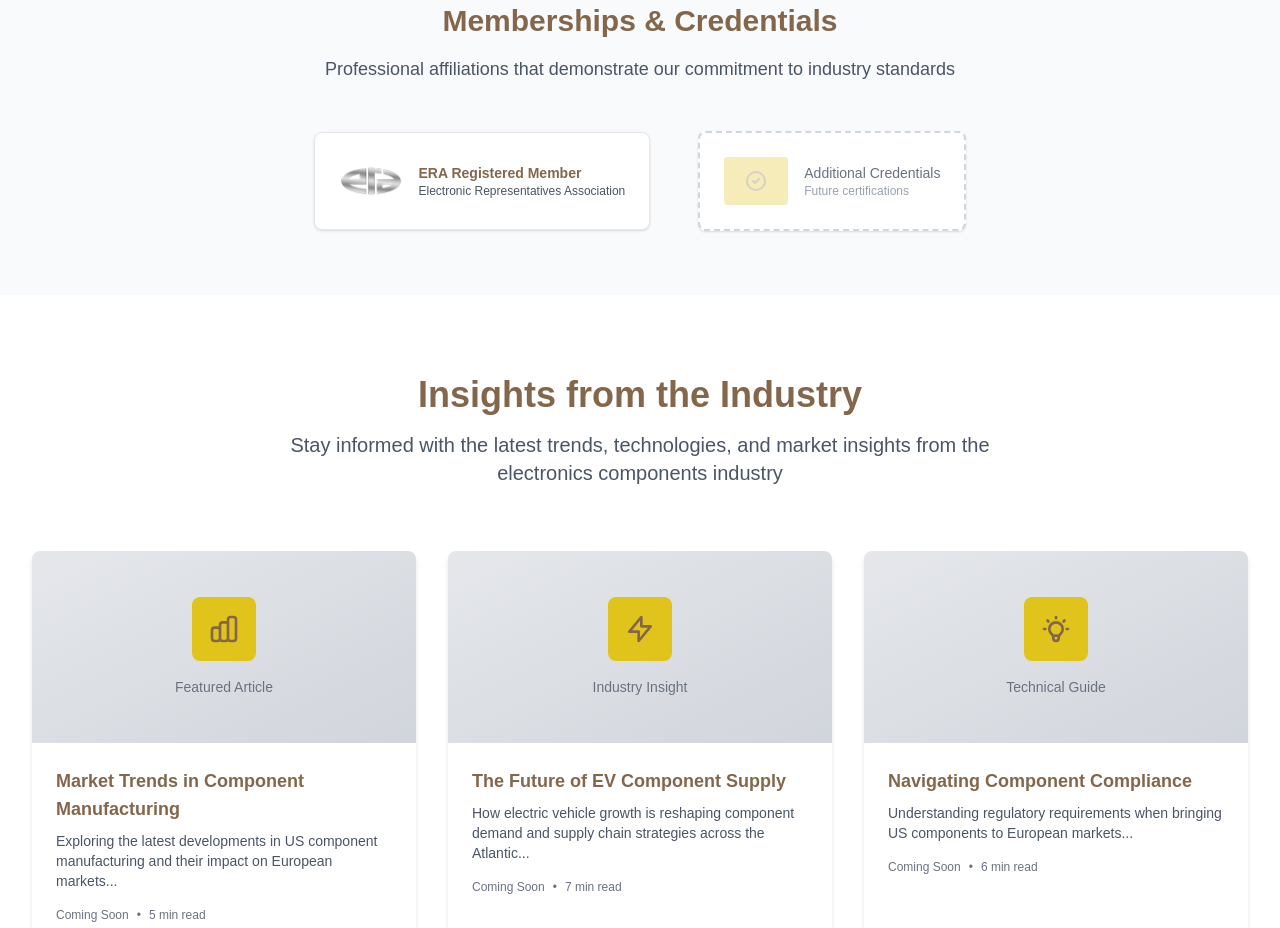
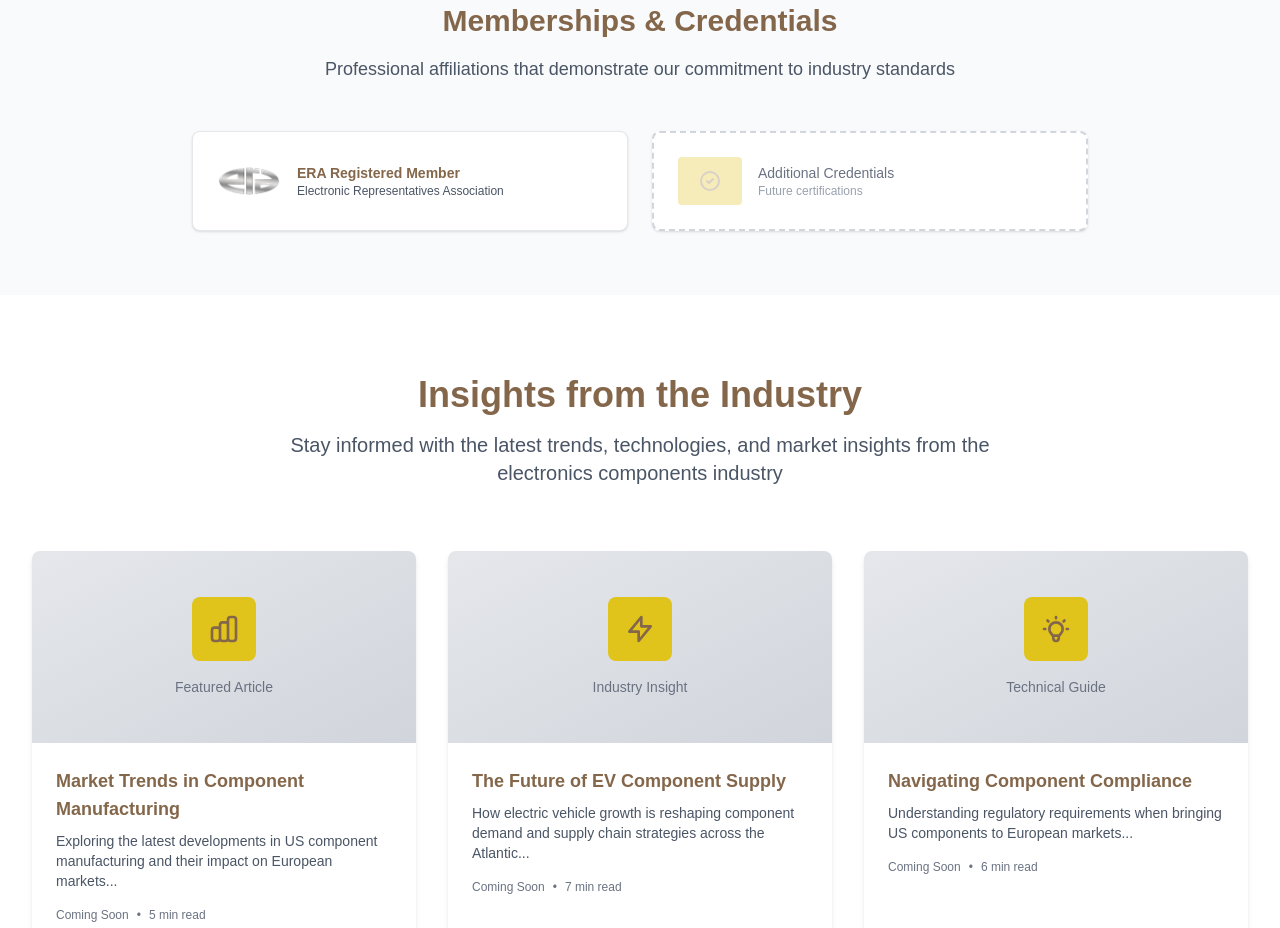
Before and after one commit to sandsltd/goldfinch, a Next.js app: page / in a window 1280 px wide. Shown: the part 6960-7888 px from the top of the page. Built offline with nearby package versions, Linux system fonts and the light colour scheme.

Commit message:
Fix mobile layout for Memberships & Credentials section - use responsive grid instead of flex

```diff
--- a/src/app/page.tsx
+++ b/src/app/page.tsx
@@ -1068,10 +1068,10 @@ export default function Home() {
             </p>
           </div>
 
-          <div className="flex justify-center items-center space-x-12">
+          <div className="grid grid-cols-1 md:grid-cols-2 gap-6 max-w-4xl mx-auto">
             {/* ERA Logo */}
             <div className="flex items-center space-x-4 p-6 bg-white rounded-lg shadow-sm border border-gray-200">
-              <div className="relative w-16 h-12">
+              <div className="relative w-16 h-12 flex-shrink-0">
                 <Image
                   src="/logos/era_logo_chrome_135.png"
                   alt="ERA - Electronic Representatives Association"
@@ -1092,7 +1092,7 @@ export default function Home() {
             {/* Future credentials placeholder */}
             <div className="flex items-center space-x-4 p-6 bg-white rounded-lg shadow-sm border-2 border-dashed border-gray-300">
               <div
-                className="w-16 h-12 rounded flex items-center justify-center"
+                className="w-16 h-12 rounded flex items-center justify-center flex-shrink-0"
                 style={{backgroundColor: '#E0C31B', opacity: 0.3}}
               >
                 <svg className="w-6 h-6" style={{color: '#84674B'}} fill="none" viewBox="0 0 24 24" stroke="currentColor" strokeWidth={2}>
```
